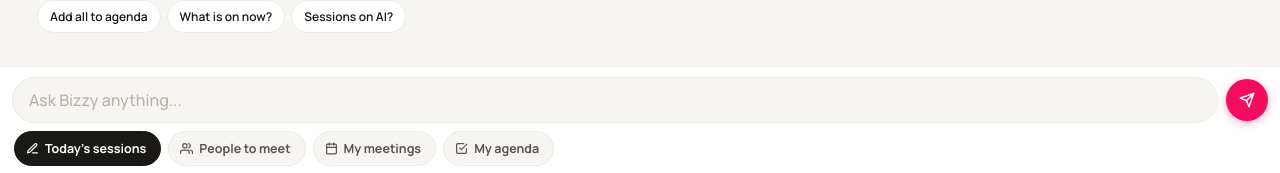
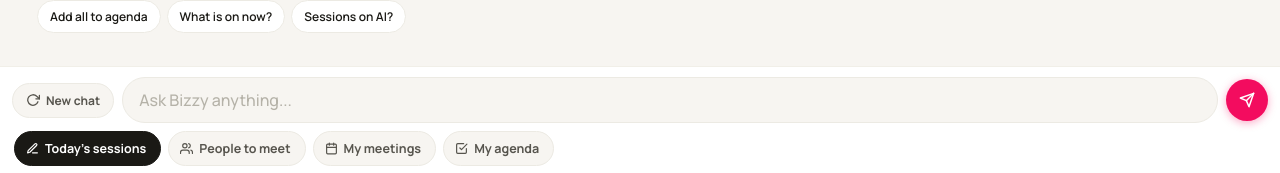
Before and after one commit to hadar-maximov/chat-only, a plain HTML site: page index.html in a window 1280 px wide. Both pictures are taken after a click on the button "Today's sessions". Shown: the part 622-795 px from the top of the page. Drawn offline with Linux system fonts and the light colour scheme.

Commit message:
Update index.html

```diff
--- a/index.html
+++ b/index.html
@@ -121,6 +121,17 @@ body {
 .cfbtns { display: flex; gap: 7px; }
 .cfbtn { flex: 1; font-family: var(--font); font-size: 12.5px; font-weight: 700; padding: 9px; border-radius: 10px; border: 1px solid var(--border); background: #FFF; color: var(--t1); cursor: pointer; }
 .cfbtn.p { background: var(--t1); color: #FFF; border-color: var(--t1); }
+
+/* ── New conversation button ── */
+.newconv-btn {
+  display: inline-flex; align-items: center; gap: 6px;
+  font-family: var(--font); font-size: 12px; font-weight: 700;
+  color: var(--t2); background: var(--sf2);
+  border: 1.5px solid var(--border); border-radius: 999px;
+  padding: 8px 13px; cursor: pointer; white-space: nowrap; flex-shrink: 0;
+  transition: background .15s, border-color .15s, color .15s, opacity .2s;
+}
+.newconv-btn:active { background: var(--accent-soft); border-color: var(--accent-mid); color: var(--accent); }
 
 /* ── Sticky bottom bar ── */
 .bottom-bar {
@@ -261,7 +272,6 @@ body {
       Bizzy <span class="ldot"></span>
     </div>
     <div class="bline"></div>
-    <button class="rbtn" id="rbtn"><svg width="13" height="13" viewBox="0 0 24 24" fill="none" stroke="currentColor" stroke-width="2.2" stroke-linecap="round" stroke-linejoin="round"><polyline points="23 4 23 10 17 10"/><path d="M20.49 15a9 9 0 1 1-2.12-9.36L23 10"/></svg></button>
   </div>
   <div id="chat"></div>
   <div class="spad"></div>
@@ -269,6 +279,10 @@ body {
 
 <div class="bottom-bar">
   <div class="ibar">
+    <button class="newconv-btn" id="rbtn" style="display:none">
+      <svg width="14" height="14" viewBox="0 0 24 24" fill="none" stroke="currentColor" stroke-width="2.2" stroke-linecap="round" stroke-linejoin="round"><polyline points="23 4 23 10 17 10"/><path d="M20.49 15a9 9 0 1 1-2.12-9.36L23 10"/></svg>
+      New chat
+    </button>
     <input type="text" class="ifield" id="inp" placeholder="Ask Bizzy anything..." autocomplete="off" autocorrect="off" spellcheck="false">
     <button class="sbtn" id="sbtn">
       <svg width="16" height="16" viewBox="0 0 24 24" fill="none" stroke="currentColor" stroke-width="2.2" stroke-linecap="round" stroke-linejoin="round"><line x1="22" y1="2" x2="11" y2="13"/><polygon points="22 2 15 22 11 13 2 9 22 2"/></svg>
@@ -448,6 +462,7 @@ function renderChat() {
   if (S.typing) out+='<div class="tyrow">'+bav()+'<div class="tybub"><span></span><span></span><span></span></div></div>';
   g('chat').innerHTML=out;
   bindChat(g('chat'));
+  var rbt=g('rbtn'); if(rbt) rbt.style.display=S.thread.length?'inline-flex':'none';
   requestAnimationFrame(function(){var cs=g('cs');cs.scrollTop=cs.scrollHeight;});
 }
 
@@ -776,7 +791,7 @@ inp.addEventListener('focus',function(){
 
 g('dback').addEventListener('click',closeDetail);
 g('pscrim').addEventListener('click',closePeek);
-g('rbtn').addEventListener('click',function(){S.thread=[];S.asc=null;renderSC();renderChat();});
+g('rbtn').addEventListener('click',function(){S.thread=[];S.asc=null;renderSC();renderChat();var cs=g('cs');if(cs)cs.scrollTop=0;});
 g('sbtn').addEventListener('click',function(){var v=inp.value.trim();if(!v)return;inp.value='';ask(v);});
 inp.addEventListener('keydown',function(ev){if(ev.key==='Enter'){var v=inp.value.trim();if(!v)return;inp.value='';ask(v);}});
 
```
